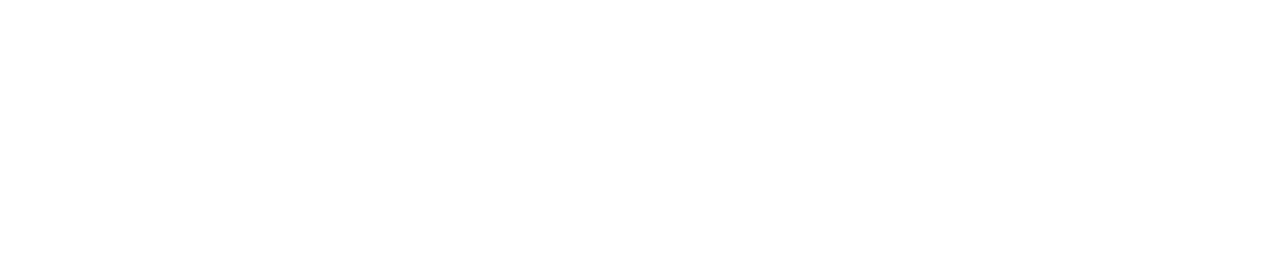
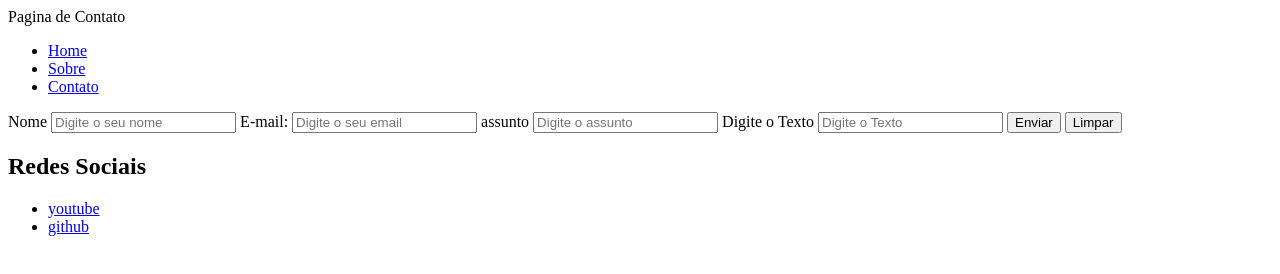
Before and after one commit to Gustavo-vv/portfolio-inicial-, a plain HTML site: page contato.html in a window 1280 px wide. Drawn offline with Linux system fonts and the light colour scheme.

Commit message:
Criacao do formulario de contato

```diff
--- a/contato.html
+++ b/contato.html
@@ -6,6 +6,50 @@
     <title>Pargina de Contato do PortFolio </title>
 </head>
 <body>
+    <Header>Pagina de Contato</Header>
+    <nav>
+        <ul>
+            <li>
+                <a href="index.html">Home</a>
+            </li>
+            <li>
+                <a href="sobre.html">Sobre</a>
+            </li>
+            <li>
+                <a href="contato.html">Contato</a>
+            </li>
+        </ul>
+    </nav>
+</Header>
+    <Main>
+        <section>
+          <form id="form-contato">
+              <label for="nome">Nome</label>
+              <!-- tag =elemento que possui propiedades -->
+              <input type="text" placeholder="Digite o seu nome">
+              <label for="email">E-mail:</label>
+              <input type="email" id="email" placeholder="Digite o seu email">
+              <label for="assunto">assunto</label>
+              <input type="text" id="Assunto" placeholder="Digite o assunto">
+              <label for="Texto">Digite o Texto</label>
+              <input type="Texto" id="Texto" placeholder="Digite o Texto">
+              <textare name="Texto" id="" cols="300" rows="100" maxlenght="500"></textare>
+              <button>Enviar</button>
+              <button type="reset">Limpar</button>
 
+          </form>
+        </section>
+        <aside>
+          <h1>Redes Sociais</h1>
+        <ul>
+            <li>
+                <a href="https://www.youtube.com/watch?v=lDjj6PcDtD0" target="_blank">youtube</a>
+            </li>
+            <li>
+                <a href="https://github.com/Gustavo-vv" target="_blank">github</a>
+            </li>
+        </ul>
+        </aside>
+    </Main>
 </body>
 </html>
```
Also changed, not shown: sobre.html (+13 -0 lines).
